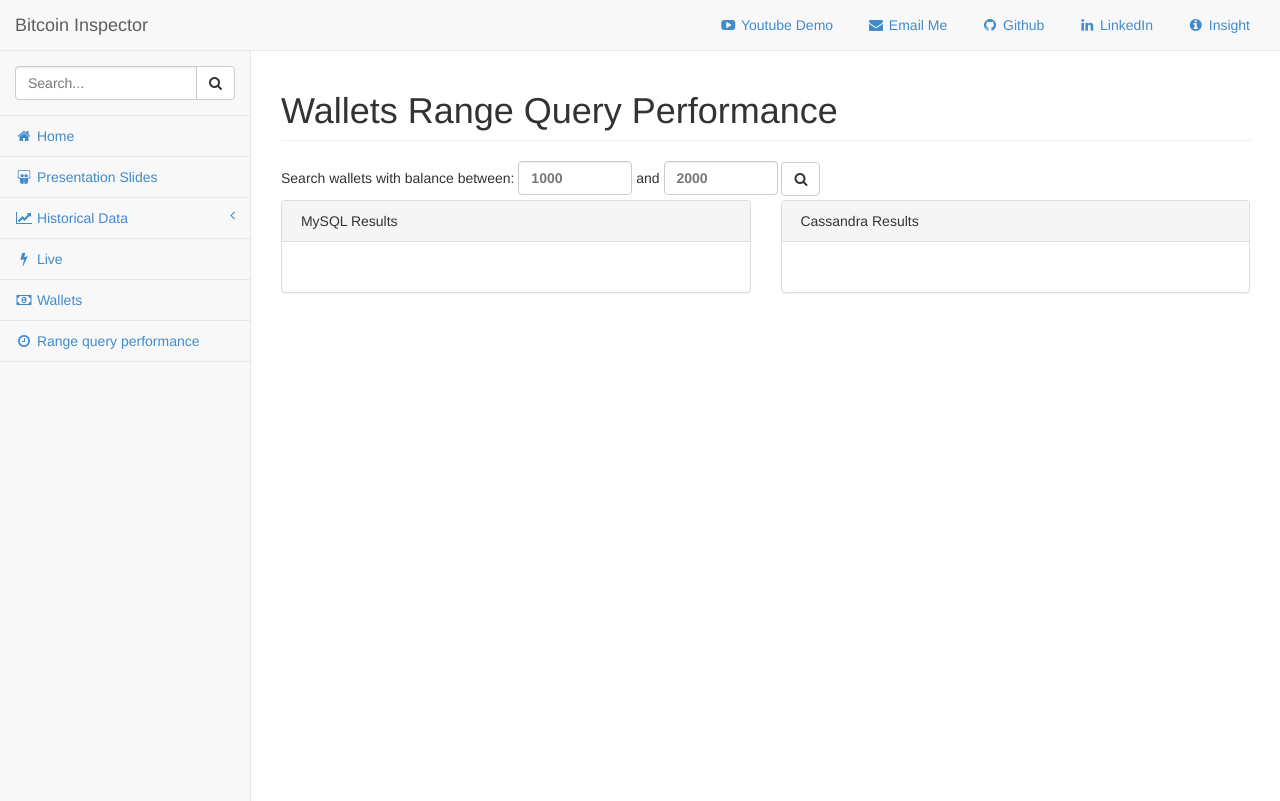
After one commit to ajmssc/bitcoin-inspector-webserver, a Flask app: page /wallets_timed in a window 1280 px wide. The commit adds this page. Run offline with Flask 2, Linux system fonts and the light colour scheme; some libraries are stand-ins or nearby versions.

```diff
--- a/flaskwww/app/templates/history_blocks.html
+++ b/flaskwww/app/templates/history_blocks.html
@@ -10,7 +10,7 @@
 <script src="http://code.highcharts.com/stock/highstock.js"></script>
 <script src="http://code.highcharts.com/stock/modules/exporting.js"></script>
 <div id="block_container" style="height: 400px; min-width: 410px"></div>
-
+<a href="https://en.bitcoin.it/wiki/History" target="_blank">History of Bitcoin</a>
 
 <script>
 $(function () {
--- a/flaskwww/app/templates/index.html
+++ b/flaskwww/app/templates/index.html
@@ -9,7 +9,7 @@
 		<div class="col-lg-4">
 	        <div class="panel panel-primary">
 	            <div class="panel-heading">
-	                Presentation Slides
+	                Presentation
 	            </div>
 	            <div class="panel-body">
 	                <a href="/presentation">
--- a/flaskwww/app/templates/layout/base.html
+++ b/flaskwww/app/templates/layout/base.html
@@ -59,22 +59,27 @@
 
             <ul class="nav navbar-top-links navbar-right">
                 <li>
+                    <a href="https://www.youtube.com/watch?v=sE2rKoDDk3Q" target="_blank">
+                        <i class="fa fa-youtube-play fa-fw"></i>  Youtube Demo
+                    </a>
+                </li>
+                <li>
                     <a href="mailto:jeanmarc.soumet@gmail.com">
                         <i class="fa fa-envelope fa-fw"></i>  Email Me
                     </a>
                 </li>
                 <li>
-                    <a href="http://github.com/ajmssc/">
+                    <a href="http://github.com/ajmssc/" target="_blank">
                         <i class="fa fa-github fa-fw"></i>  Github
                     </a>
                 </li>
                 <li>
-                    <a href="https://www.linkedin.com/in/jeanmarcsoumet">
+                    <a href="https://www.linkedin.com/in/jeanmarcsoumet" target="_blank">
                         <i class="fa fa-linkedin fa-fw"></i>  LinkedIn
                     </a>
                 </li>
                 <li>
-                    <a href="http://insightdataengineering.com/">
+                    <a href="http://insightdataengineering.com/" target="_blank">
                         <i class="fa fa-info-circle fa-fw"></i>  Insight
                     </a>
                 </li>
@@ -324,6 +329,9 @@
                         <li>
                             <a href="/wallets"><i class="fa fa-money fa-fw"></i> Wallets</a>
                         </li>
+                        <li>
+                            <a href="/wallets_timed"><i class="fa fa-clock-o fa-fw"></i> Range query performance</a>
+                        </li>
                         <!-- <li>
                             <a href="#"><i class="fa fa-bar-chart-o fa-fw"></i> Charts<span class="fa arrow"></span></a>
                             <ul class="nav nav-second-level">
@@ -462,6 +470,7 @@
       })(window,document,'script','//www.google-analytics.com/analytics.js','ga');
 
       ga('create', 'UA-55237876-1', 'auto');
+      ga('require', 'displayfeatures');
       ga('send', 'pageview');
 
     </script>
--- /dev/null
+++ b/flaskwww/app/templates/wallets_timed.html
@@ -0,0 +1,120 @@
+{% extends "layout/base.html" %}
+
+{% block page_header %}
+	Wallets Range Query Performance
+{% endblock %}
+
+{% block content %}
+
+<div id='wallet_list_title'></div>
+<div class="row">
+	<div class="col-lg-12">
+		Search wallets with balance between:
+		<label><input id="balance_from" type="text" size=8 class="form-control" placeholder="1000"></label> and
+		<label><input id="balance_to" type="text" size=8 class="form-control" placeholder="2000"></label>
+		<button class="btn btn-default" onmousedown="javascript:launch_query();" type="button"><i class="fa fa-search"></i></button>
+	</div>
+</div>
+
+<div class="row">
+	<div class="col-lg-6">
+		<div class="panel panel-default">
+			<div class="panel-heading">&nbsp;MySQL Results</div>
+			<div class="panel-body">
+				<div id="query_stats_mysql" style="font-size: 14pt; margin-bottom: 5px;"></div>
+				<div id="wallet_list_mysql" class="list-group"></div>
+			</div>
+		</div>
+	</div>
+	<div class="col-lg-6">
+		<div class="panel panel-default">
+			<div class="panel-heading">&nbsp;Cassandra Results</div>
+			<div class="panel-body">
+				<div id="query_stats_cassandra" style="font-size: 14pt; margin-bottom: 5px;"></div>
+				<div id="wallet_list_cassandra" class="list-group"></div>
+			</div>
+		</div>
+	</div>
+</div>
+
+
+
+
+<script>
+
+
+	function add_wallet(div_id, wallet) {
+		var html = "<div class='list-group-item'>\
+							<div class='chat-body clearfix'>\
+							    <div class='header'>\
+							        <strong class='primary-font' style='font-size:8pt'>" + wallet.address + "</strong>\
+							        <span class='pull-right' style='font-size:8pt; text-align:left'>\
+							          <i class='fa fa-bitcoin'></i> " + parseFloat(wallet.balance) + "</span>\
+							    </div>\
+							</div>\
+						</div>";
+		$('#' + div_id).append(html);
+	}
+
+	function launch_query() {
+		var balance_from = $('#balance_from').val();
+		balance_from = balance_from ? parseInt(balance_from) : 1000;
+		balance_from = balance_from < 0 ? 0 : balance_from;
+		var balance_to = $('#balance_to').val();
+		balance_to = balance_to ? parseInt(balance_to) : 2000;
+		balance_to = balance_to < 0 ? 0 : balance_to;
+		console.log("query", balance_from, balance_to);
+		//mysql
+		mysql_start_timestamp = new Date().getTime();
+		$('#query_stats_mysql').html("Querying...");
+		$.get('/api/getwalletlist/?start=' + balance_from + '&end=' + balance_to, function (wallet_list) {
+			var query_perf = new Date().getTime() - mysql_start_timestamp;
+			$('#query_stats_mysql').html(wallet_list.wallets.length + " results fetched in " + query_perf + " ms.");
+			$('#wallet_list_mysql').html("");
+			// $('#wallet_list_title').html('<h2>Showing first ' + wallet_list.wallets.length + ' wallets between ' + start + ' and ' + end + ' bitcoins</h2>');
+			$.each(wallet_list.wallets, function(id, wallet) {
+				add_wallet("wallet_list_mysql", wallet);
+			});
+		});
+		//cassandra
+		cassandra_start_timestamp = new Date().getTime();
+		$('#query_stats_cassandra').html("Querying...");
+		$.get('/api/getwalletlist_cassandra/?start=' + balance_from + '&end=' + balance_to, function (wallet_list) {
+			var query_perf = new Date().getTime() - cassandra_start_timestamp;
+			$('#query_stats_cassandra').html(wallet_list.wallets.length + " results fetched in " + query_perf + " ms.");
+			$('#wallet_list_cassandra').html("");
+			// $('#wallet_list_title').html('<h2>Showing first ' + wallet_list.wallets.length + ' wallets between ' + start + ' and ' + end + ' bitcoins</h2>');
+			$.each(wallet_list.wallets, function(id, wallet) {
+				add_wallet("wallet_list_cassandra", wallet);
+			});
+		});
+
+	}
+	// //update list of wallets
+	// start = lowrange * Math.pow(10, drilldown_level);
+	// end = highrange * Math.pow(10, drilldown_level);
+	// $('#wallet_list_title').html('<h2>Looking for wallets between ' + start + ' and ' + end + ' bitcoins...</h2>');
+	// $('#wallet_list').html("Loading wallets. Please wait...");
+	// $.get('/api/getwalletlist/?start=' + start + '&end=' + end, function (wallet_list) {
+	// 	$('#wallet_list').html("");
+	// 	$('#wallet_list_title').html('<h2>Showing first ' + wallet_list.wallets.length + ' wallets between ' + start + ' and ' + end + ' bitcoins</h2>');
+	// 	$.each(wallet_list.wallets, function(id, wallet) {
+	// 		var html = "<div class='list-group-item'>\
+	// 			<div class='chat-body clearfix'>\
+	// 			    <div class='header'>\
+	// 			        <strong class='primary-font'>" + wallet.address + "</strong>\
+	// 			        <span class='pull-right' style='width:160px; font-size:12pt; text-align:left'>\
+	// 			          <i class='fa fa-bitcoin'></i> " + parseFloat(wallet.balance) + "</span>\
+	// 			    </div>\
+	// 			</div>\
+	// 		</div>";
+	// 		$('#wallet_list').append(html);
+	// 	});
+	// });
+</script>
+
+{% endblock %}
+
+{% block footer %}
+  {% include "include/footer.html" %}
+{% endblock %}
--- a/flaskwww/app/views.py
+++ b/flaskwww/app/views.py
@@ -2,6 +2,8 @@ from flask import render_template, request, jsonify
 from app import app
 import math
 import mysql.connector
+from cassandra.cluster import Cluster
+from cassandra.query import BatchStatement
 
 import happybase
 
@@ -41,6 +43,10 @@ def api_index():
 def wallets():
 	return render_template('wallets.html')
 
+@app.route('/wallets_timed')
+def wallets_timed():
+	return render_template('wallets_timed.html')
+
 
 
 
@@ -59,14 +65,15 @@ def calculate_granularity(start, end):
 @app.route("/api/<api_id>/")
 @app.route("/api/<api_id>/<value>")
 def api(api_id, value = None):
-	hbase = happybase.Connection('cloud.soumet.com')
 	#app.logger.debug("Call to " + str(api_id) + " with param " + str(value))
 	if api_id == 'getrealtimestats':
+		hbase = happybase.Connection('cloud.soumet.com')
 		hbase_realtime_table = hbase.table('realtime_counters')
 		result = hbase_realtime_table.row("statistics")
 		return jsonify(result)
 
 	elif api_id == 'gethistory':
+		hbase = happybase.Connection('cloud.soumet.com')
 		hbase_blocks_table = hbase.table('block_data')
 		start = request.args.get("start") if request.args.get("start") != None else "0"
 		end = request.args.get("end") if request.args.get("end") != None else "999999999999"
@@ -82,6 +89,7 @@ def api(api_id, value = None):
 
 
 	elif api_id == 'gettransactionhistory':
+		hbase = happybase.Connection('cloud.soumet.com')
 		hbase_blocks_table = hbase.table('block_transactions')
 		start = request.args.get("start") if request.args.get("start") != None else "0"
 		end = request.args.get("end") if request.args.get("end") != None else "999999999999"
@@ -95,6 +103,7 @@ def api(api_id, value = None):
 		return callback + "(" + str(results) + ");"
 
 	elif api_id == 'getpricehistory':
+		hbase = happybase.Connection('cloud.soumet.com')
 		hbase_blocks_table = hbase.table('exchange_transactions')
 		currency = request.args.get("currency")
 		currency = currency if currency != None else "ALL"
@@ -129,6 +138,7 @@ def api(api_id, value = None):
 
 	#wallets.html
 	elif api_id == 'getwalletbuckets':
+		hbase = happybase.Connection('cloud.soumet.com')
 		hbase_wallets_table = hbase.table('wallet_classes')
 		drilldown_level = int(request.args.get("drilldown_level"))
 		start = request.args.get("start") if request.args.get("start") != None else "0"
@@ -159,10 +169,26 @@ def api(api_id, value = None):
 			results["data"].append(newentry)
 		return jsonify(results)
 
+
+	elif api_id == 'getwalletlist_cassandra':
+		# cluster = Cluster(['cassandra1.soumet.com','cassandra2.soumet.com','cassandra3.soumet.com'])
+		# session = cluster.connect('wallets')
+		#start = request.args.get("start")
+		#end = request.args.get("end")
+		results = { "wallets" : []}
+		# if start != None and end != None:
+		# 	rows = session.execute('SELECT address, balance from data \
+		# 		where balance >= %s and balance <= %s limit 1500 ALLOW FILTERING;', (float(start), float(end)))
+		# 	rows = sorted(rows, key=lambda x: x.balance, reverse=True)
+		# 	for row in rows:
+		# 		#print row.address, row.balance
+		# 		results["wallets"].append({"address":str(row.address), "balance":str(row.balance)})
+		return jsonify(results)
+
 	elif api_id == 'getwalletlist':
 		db = mysql.connector.connect(user='bitcoin', password='insightPassword0944$!',host='bitcoin.soumet.com', database='bitcoin')
 		cursor = db.cursor()
-		query = ("SELECT wallet, balance FROM wallets WHERE balance >= %s AND balance < %s order by balance desc LIMIT 1500;")
+		query = ("SELECT wallet, balance FROM wallets WHERE balance >= %s AND balance <= %s order by balance desc LIMIT 1500;")
 		start = request.args.get("start")
 		end = request.args.get("end")
 		results = { "wallets" : []}
@@ -180,6 +206,7 @@ def api(api_id, value = None):
 
 
 	elif api_id == 'getlivetransactions':
+		hbase = happybase.Connection('cloud.soumet.com')
 		hbase_transactions_table = hbase.table('realtime')
 		if value == None:
 			value = "0000000000"
```
Also changed, not shown: bitcoin/batch_load_blocks.py (+22 -17 lines), bitcoin/batch_load_transactions.py (+6 -5 lines), bitcoin/bitcoin_process_watch.py (added, +28 -0 lines), flaskwww/app/templates/presentation.html (added, +23 -0 lines), flaskwww/app/templates/wallets.html (+10 -8 lines), flaskwww/app/static/images/thumbs/blocks.png (added), flaskwww/app/static/images/thumbs/live.png (added), flaskwww/app/static/images/thumbs/presentation.png (added), flaskwww/app/static/images/thumbs/price.png (added), flaskwww/app/static/images/thumbs/transactions.png (added), flaskwww/app/static/images/thumbs/wallet.png (added), 1 other file.
